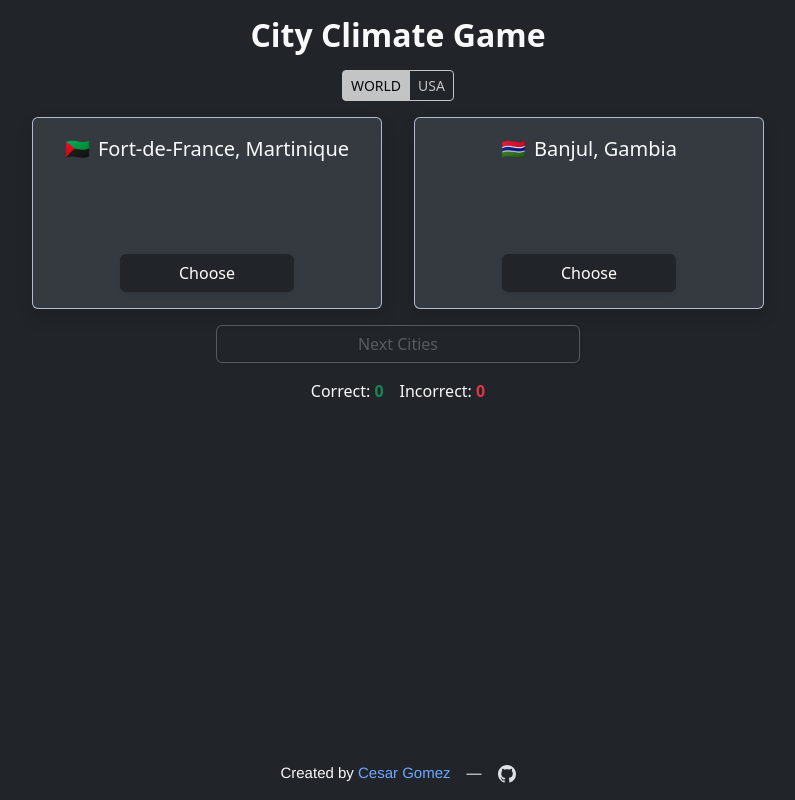
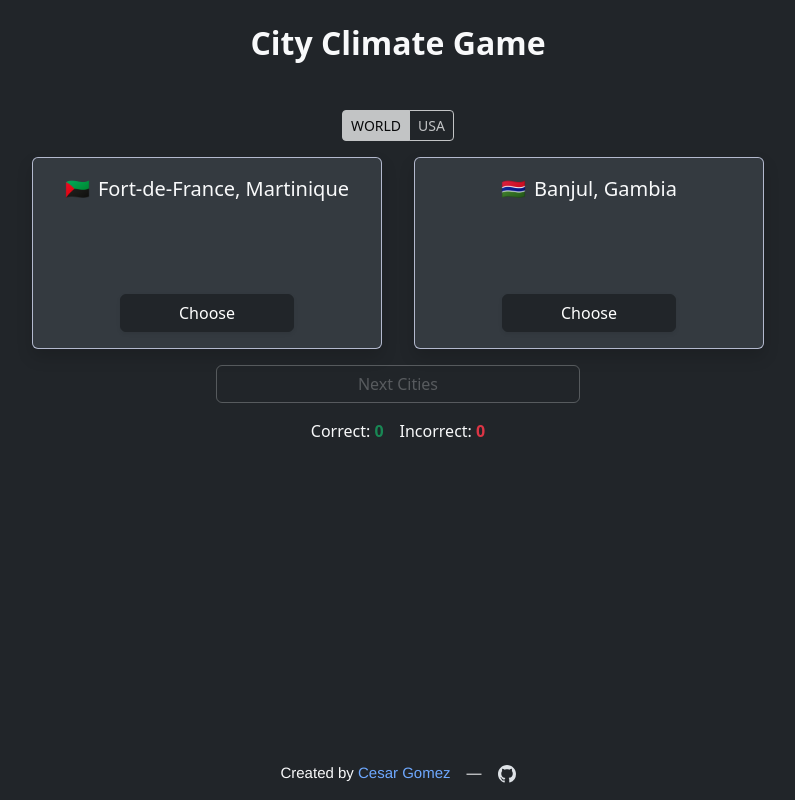
Before and after one commit to csgomez/react-climate-guess, a React (Vite) app: page / in a window 1280 px wide. Shown: the whole page, without its empty margins (242-1037 px from the left). Built offline with nearby package versions, Linux system fonts and the light colour scheme; no server answers.

Commit message:
style - header paddings are larger

```diff
--- a/src/components/Header.tsx
+++ b/src/components/Header.tsx
@@ -1,6 +1,6 @@
 const Header = () => {
   return (
-    <header className="py-3">
+    <header className="pt-4 mb-4 mb-sm-5">
       <h3 className="mb-0 fw-bold fs-2">City Climate Game</h3>
     </header>
   );
```
